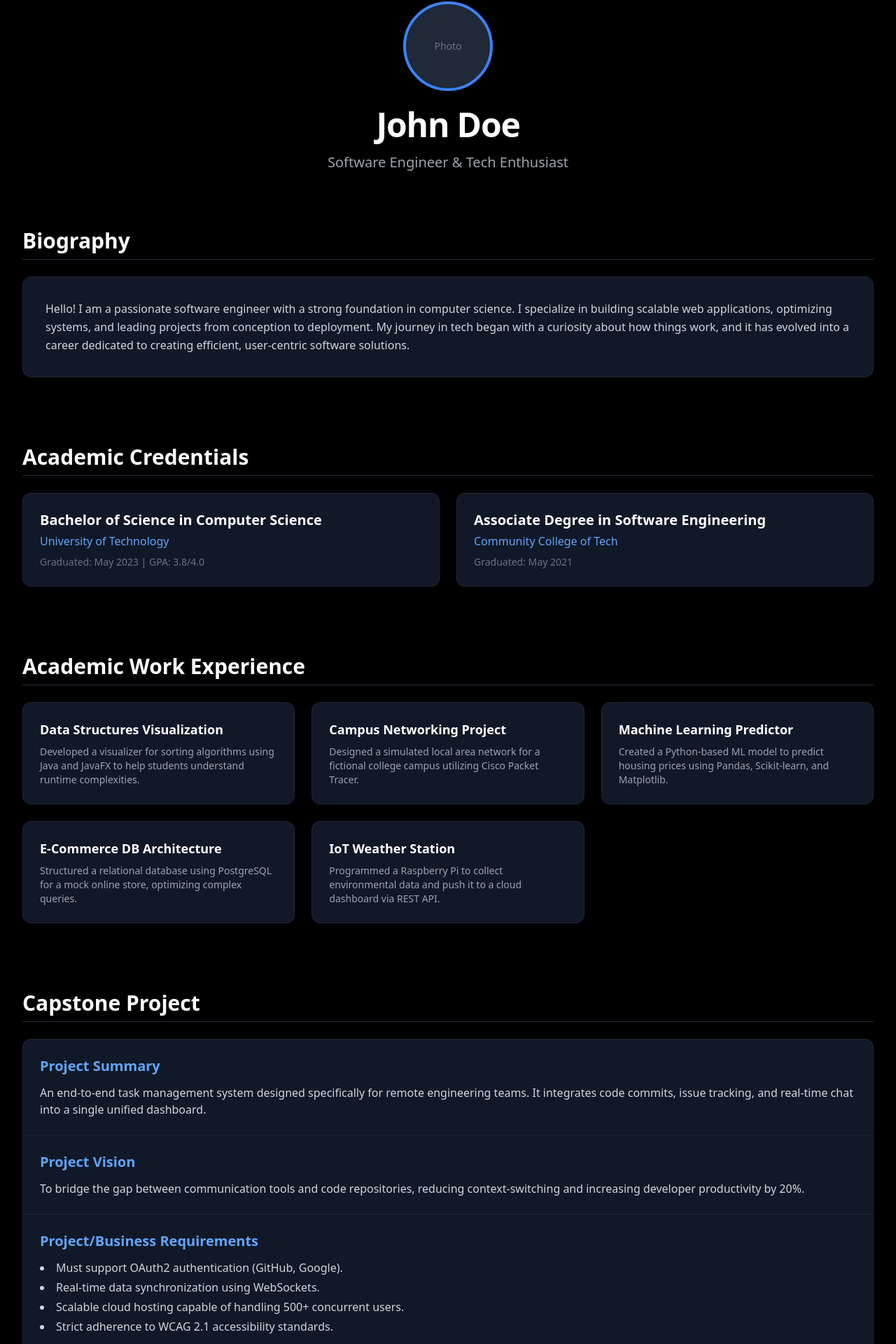
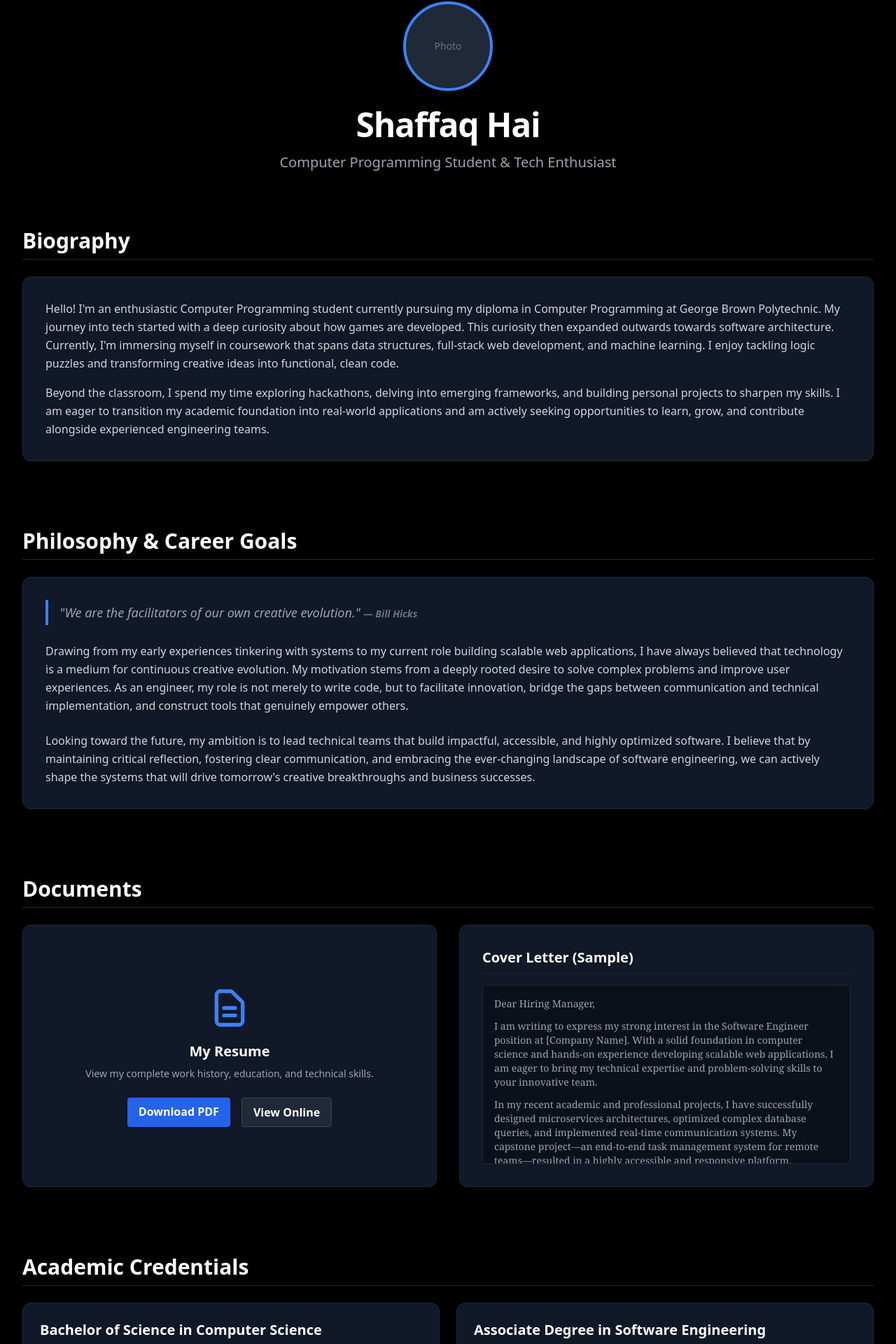
Before and after one commit to stadtt/portfolioWeb, a React (Create React App) app in the folder portfolioweb/: page / in a window 1280 px wide. Shown: the part 126-2046 px from the top of the page at 70% size. Built offline with nearby package versions, Linux system fonts and the light colour scheme.

Commit message:
completed bio

```diff
--- a/portfolioweb/src/App.js
+++ b/portfolioweb/src/App.js
@@ -23,6 +23,8 @@ const App = () => {
                 <div className="hidden md:block">
                     <div className="ml-10 flex items-baseline space-x-4 text-sm">
                         <a href="#biography" className="hover:text-blue-400 transition-colors px-3 py-2 rounded-md">Biography</a>
+                        <a href="#philosophy" className="hover:text-blue-400 transition-colors px-3 py-2 rounded-md">Philosophy</a>
+                        <a href="#documents" className="hover:text-blue-400 transition-colors px-3 py-2 rounded-md">Documents</a>
                         <a href="#credentials" className="hover:text-blue-400 transition-colors px-3 py-2 rounded-md">Credentials</a>
                         <a href="#academic-work" className="hover:text-blue-400 transition-colors px-3 py-2 rounded-md">Academic Work</a>
                         <a href="#capstone" className="hover:text-blue-400 transition-colors px-3 py-2 rounded-md">Capstone</a>
@@ -39,8 +41,8 @@ const App = () => {
           <div className="w-32 h-32 bg-gray-800 rounded-full mb-6 border-4 border-blue-500 overflow-hidden flex items-center justify-center">
               <span className="text-gray-500 text-sm">Photo</span>
           </div>
-          <h1 className="text-5xl font-extrabold text-white mb-4 tracking-tight">John Doe</h1>
-          <p className="text-xl text-gray-400 max-w-2xl">Software Engineer & Tech Enthusiast</p>
+          <h1 className="text-5xl font-extrabold text-white mb-4 tracking-tight">Shaffaq Hai</h1>
+          <p className="text-xl text-gray-400 max-w-2xl">Computer Programming Student & Tech Enthusiast</p>
       </header>
 
       <main className="max-w-7xl mx-auto px-4 sm:px-6 lg:px-8 space-y-24 pb-24">
@@ -49,7 +51,63 @@ const App = () => {
           <section id="biography" className="scroll-mt-24">
               <h2 className="text-3xl font-bold text-white mb-6 border-b border-gray-800 pb-2">Biography</h2>
               <div className="bg-gray-900 p-8 rounded-xl border border-gray-800 leading-relaxed">
-                  <p>Hello! I am a passionate software engineer with a strong foundation in computer science. I specialize in building scalable web applications, optimizing systems, and leading projects from conception to deployment. My journey in tech began with a curiosity about how things work, and it has evolved into a career dedicated to creating efficient, user-centric software solutions.</p>
+                  <p>Hello! I'm an enthusiastic Computer Programming student currently pursuing my diploma in Computer Programming at George Brown Polytechnic.
+                    My journey into tech started with a deep curiosity about how games are developed. This curiosity then expanded outwards towards software architecture.
+                     Currently, I'm immersing myself
+                     in coursework that spans data structures, full-stack web development,
+                     and machine learning. I enjoy tackling logic puzzles
+                     and transforming creative ideas into functional, clean code.</p>
+
+                  <p className="mt-4">Beyond the classroom, I spend my time exploring hackathons,
+                    delving into emerging frameworks, and building personal projects to sharpen my skills.
+                     I am eager to transition my academic foundation into real-world applications and
+                      am actively seeking opportunities to learn, grow, and contribute alongside experienced engineering teams.</p>
+              </div>
+          </section>
+
+          {/* Philosophy / Career Goals */}
+          <section id="philosophy" className="scroll-mt-24">
+              <h2 className="text-3xl font-bold text-white mb-6 border-b border-gray-800 pb-2">Philosophy & Career Goals</h2>
+              <div className="bg-gray-900 p-8 rounded-xl border border-gray-800 leading-relaxed space-y-6">
+                  <blockquote className="border-l-4 border-blue-500 pl-4 py-1 text-lg italic text-gray-400">
+                      "We are the facilitators of our own creative evolution." <span className="text-sm font-semibold text-gray-500">— Bill Hicks</span>
+                  </blockquote>
+                  <p>
+                      Drawing from my early experiences tinkering with systems to my current role building scalable web applications, I have always believed that technology is a medium for continuous creative evolution. My motivation stems from a deeply rooted desire to solve complex problems and improve user experiences. As an engineer, my role is not merely to write code, but to facilitate innovation, bridge the gaps between communication and technical implementation, and construct tools that genuinely empower others.
+                  </p>
+                  <p>
+                      Looking toward the future, my ambition is to lead technical teams that build impactful, accessible, and highly optimized software. I believe that by maintaining critical reflection, fostering clear communication, and embracing the ever-changing landscape of software engineering, we can actively shape the systems that will drive tomorrow's creative breakthroughs and business successes.
+                  </p>
+              </div>
+          </section>
+
+          {/* Resume & Cover Letter */}
+          <section id="documents" className="scroll-mt-24">
+              <h2 className="text-3xl font-bold text-white mb-6 border-b border-gray-800 pb-2">Documents</h2>
+              <div className="grid grid-cols-1 lg:grid-cols-2 gap-8">
+                  {/* Resume */}
+                  <div className="bg-gray-900 p-8 rounded-xl border border-gray-800 flex flex-col items-center justify-center text-center">
+                      <svg className="w-16 h-16 text-blue-500 mb-4" fill="none" stroke="currentColor" viewBox="0 0 24 24"><path strokeLinecap="round" strokeLinejoin="round" strokeWidth="2" d="M9 12h6m-6 4h6m2 5H7a2 2 0 01-2-2V5a2 2 0 012-2h5.586a1 1 0 01.707.293l5.414 5.414a1 1 0 01.293.707V19a2 2 0 01-2 2z"></path></svg>
+                      <h3 className="text-xl font-bold text-white mb-2">My Resume</h3>
+                      <p className="text-sm text-gray-400 mb-6">View my complete work history, education, and technical skills.</p>
+                      <div className="flex space-x-4">
+                          <a href="#download-resume" className="bg-blue-600 hover:bg-blue-700 text-white font-semibold py-2 px-4 rounded transition-colors">Download PDF</a>
+                          <a href="#view-resume" className="bg-gray-800 hover:bg-gray-700 text-white font-semibold py-2 px-4 rounded transition-colors border border-gray-700">View Online</a>
+                      </div>
+                  </div>
+
+                  {/* Cover Letter */}
+                  <div className="bg-gray-900 p-8 rounded-xl border border-gray-800">
+                      <h3 className="text-xl font-bold text-white mb-4 border-b border-gray-800 pb-2">Cover Letter (Sample)</h3>
+                      <div className="text-sm text-gray-400 space-y-3 font-serif bg-black/30 p-4 rounded border border-gray-800 h-64 overflow-y-auto">
+                          <p>Dear Hiring Manager,</p>
+                          <p>I am writing to express my strong interest in the Software Engineer position at [Company Name]. With a solid foundation in computer science and hands-on experience developing scalable web applications, I am eager to bring my technical expertise and problem-solving skills to your innovative team.</p>
+                          <p>In my recent academic and professional projects, I have successfully designed microservices architectures, optimized complex database queries, and implemented real-time communication systems. My capstone project—an end-to-end task management system for remote teams—resulted in a highly accessible and responsive platform, demonstrating my ability to see a product through from requirements gathering to final deployment.</p>
+                          <p>I am particularly drawn to [Company Name]'s mission because it aligns with my personal philosophy that software should empower its users and facilitate creative evolution. I am confident that my critical thinking abilities, collaborative mindset, and passion for continuous learning make me a strong fit for this role.</p>
+                          <p>Thank you for your time and consideration. I look forward to the possibility of discussing how my background, skills, and enthusiasms can contribute to the continued success of your engineering department.</p>
+                          <p>Sincerely,<br/>John Doe</p>
+                      </div>
+                  </div>
               </div>
           </section>
 
```
Also changed, not shown: portfolioweb/public/index.html (+1 -21 lines).
